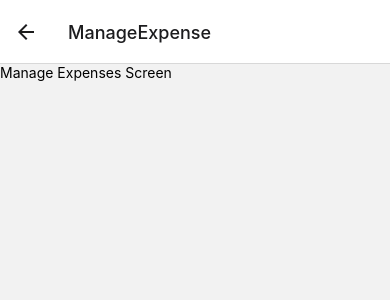
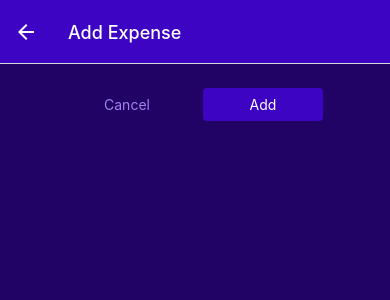
Before and after one commit to Cestrus/ReactNative_Expenses, a React Native app: screen /ManageExpense in a window 390 px wide. Shown: the top 300 px of the page. Built offline with nearby package versions, Linux system fonts and the light colour scheme.

Commit message:
created custom button

```diff
--- a/App.tsx
+++ b/App.tsx
@@ -33,7 +33,7 @@ const ExpensesOverview: React.FC = () => {
           <IconButton
             color={tintColor}
             size={24}
-            name='add'
+            icon='add'
             onPress={(): void => {
               navigation.navigate('ManageExpense');
             }}
@@ -68,7 +68,14 @@ export default function App(): JSX.Element {
     <>
       <StatusBar style='light' />
       <NavigationContainer>
-        <Stack.Navigator>
+        <Stack.Navigator
+          screenOptions={{
+            headerStyle: {
+              backgroundColor: GlobalStyles.colors.primary500,
+            },
+            headerTintColor: 'white',
+          }}
+        >
           <Stack.Screen
             name='ExpensesOverview'
             component={ExpensesOverview}
@@ -76,7 +83,13 @@ export default function App(): JSX.Element {
               headerShown: false,
             }}
           />
-          <Stack.Screen name='ManageExpense' component={ManageExpenseScreen} />
+          <Stack.Screen
+            name='ManageExpense'
+            component={ManageExpenseScreen}
+            options={{
+              presentation: 'modal',
+            }}
+          />
         </Stack.Navigator>
       </NavigationContainer>
     </>
--- a/components/ExpensesOutput/ExpensesItem/ExpensesItem.tsx
+++ b/components/ExpensesOutput/ExpensesItem/ExpensesItem.tsx
@@ -8,11 +8,13 @@ import { getFormattedDate } from '../../../utils/date';
 import { IExpensesItemProps } from './ExpensesItem.props';
 import { ManageExpenseNavigationProps } from '../../../globalTypes/routingTypes';
 
-const ExpensesItem: React.FC<IExpensesItemProps> = ({ description, date, amount }) => {
+const ExpensesItem: React.FC<IExpensesItemProps> = ({ id, description, date, amount }) => {
   const navigation = useNavigation<ManageExpenseNavigationProps>();
 
   const onPressHandle = (): void => {
-    navigation.navigate('ManageExpense');
+    navigation.navigate('ManageExpense', {
+      expenseId: id,
+    });
   };
 
   return (
--- /dev/null
+++ b/components/UI/Button/Button.props.ts
@@ -0,0 +1,6 @@
+import { PressableProps, ViewProps } from 'react-native';
+
+export interface IButton extends ViewProps, Pick<PressableProps, 'onPress'> {
+  children: React.ReactNode | string;
+  mode?: 'flat';
+}
--- /dev/null
+++ b/components/UI/Button/Button.tsx
@@ -0,0 +1,42 @@
+import React from 'react';
+import { Pressable, StyleProp, StyleSheet, Text, View, ViewStyle } from 'react-native';
+import { GlobalStyles } from '../../../constans/styles';
+
+import { IButton } from './Button.props';
+
+const Button: React.FC<IButton> = ({ onPress, children, style, mode }) => {
+  return (
+    <View style={style}>
+      <Pressable onPress={onPress} style={({ pressed }): StyleProp<ViewStyle> => pressed && styles.pressed}>
+        <View style={[styles.button, mode === 'flat' && styles.flat]}>
+          <Text style={[styles.buttonText, mode === 'flat' && styles.flatText]}>{children}</Text>
+        </View>
+      </Pressable>
+    </View>
+  );
+};
+
+export default Button;
+
+const styles = StyleSheet.create({
+  button: {
+    borderRadius: 4,
+    padding: 8,
+    backgroundColor: GlobalStyles.colors.primary500,
+  },
+  flat: {
+    backgroundColor: 'transparent',
+  },
+  buttonText: {
+    color: 'white',
+    textAlign: 'center',
+  },
+  flatText: {
+    color: GlobalStyles.colors.primary200,
+  },
+  pressed: {
+    opacity: 0.75,
+    backgroundColor: GlobalStyles.colors.primary100,
+    borderRadius: 4,
+  },
+});
--- a/screens/ManageExpense/ManageExpenseScreen.tsx
+++ b/screens/ManageExpense/ManageExpenseScreen.tsx
@@ -1,10 +1,75 @@
-import React from 'react';
-import { Text } from 'react-native';
+import React, { useEffect } from 'react';
+import { StyleSheet, View } from 'react-native';
+import Button from '../../components/UI/Button/Button';
+
+import IconButton from '../../components/UI/IconButton/IconButton';
+import { GlobalStyles } from '../../constans/styles';
 
 import { IManageExpenseScreen } from './ManageExpenseScreen.props';
 
-const ManageExpenseScreen: React.FC<IManageExpenseScreen> = () => {
-  return <Text>Manage Expenses Screen</Text>;
+const ManageExpenseScreen: React.FC<IManageExpenseScreen> = ({ route, navigation }) => {
+  const expenseId = route.params?.expenseId;
+  const isEditable = !!expenseId;
+
+  useEffect(() => {
+    navigation.setOptions({
+      title: isEditable ? 'Edit Expense' : 'Add Expense',
+    });
+  }, [navigation, isEditable]);
+
+  const cancelHandler = (): void => {
+    console.log('cancel');
+  };
+
+  const deleteHandler = (): void => {
+    console.log('delete');
+  };
+
+  const confirmHandle = (): void => {
+    console.log('confirm');
+  };
+
+  return (
+    <View style={styles.container}>
+      <View style={styles.buttonContainer}>
+        <Button mode='flat' onPress={cancelHandler} style={styles.button}>
+          Cancel
+        </Button>
+        <Button onPress={confirmHandle} style={styles.button}>
+          {isEditable ? 'Update' : 'Add'}
+        </Button>
+      </View>
+      {isEditable && (
+        <View style={styles.deleteContainer}>
+          <IconButton icon='trash' size={36} color={GlobalStyles.colors.error500} onPress={deleteHandler} />
+        </View>
+      )}
+    </View>
+  );
 };
 
 export default ManageExpenseScreen;
+
+const styles = StyleSheet.create({
+  container: {
+    flex: 1,
+    padding: 24,
+    backgroundColor: GlobalStyles.colors.primary800,
+  },
+  buttonContainer: {
+    flexDirection: 'row',
+    justifyContent: 'center',
+    alignItems: 'center',
+  },
+  button: {
+    marginHorizontal: 8,
+    minWidth: 120,
+  },
+  deleteContainer: {
+    marginTop: 16,
+    paddingTop: 8,
+    borderTopWidth: 2,
+    borderTopColor: GlobalStyles.colors.primary200,
+    alignItems: 'center',
+  },
+});
```
